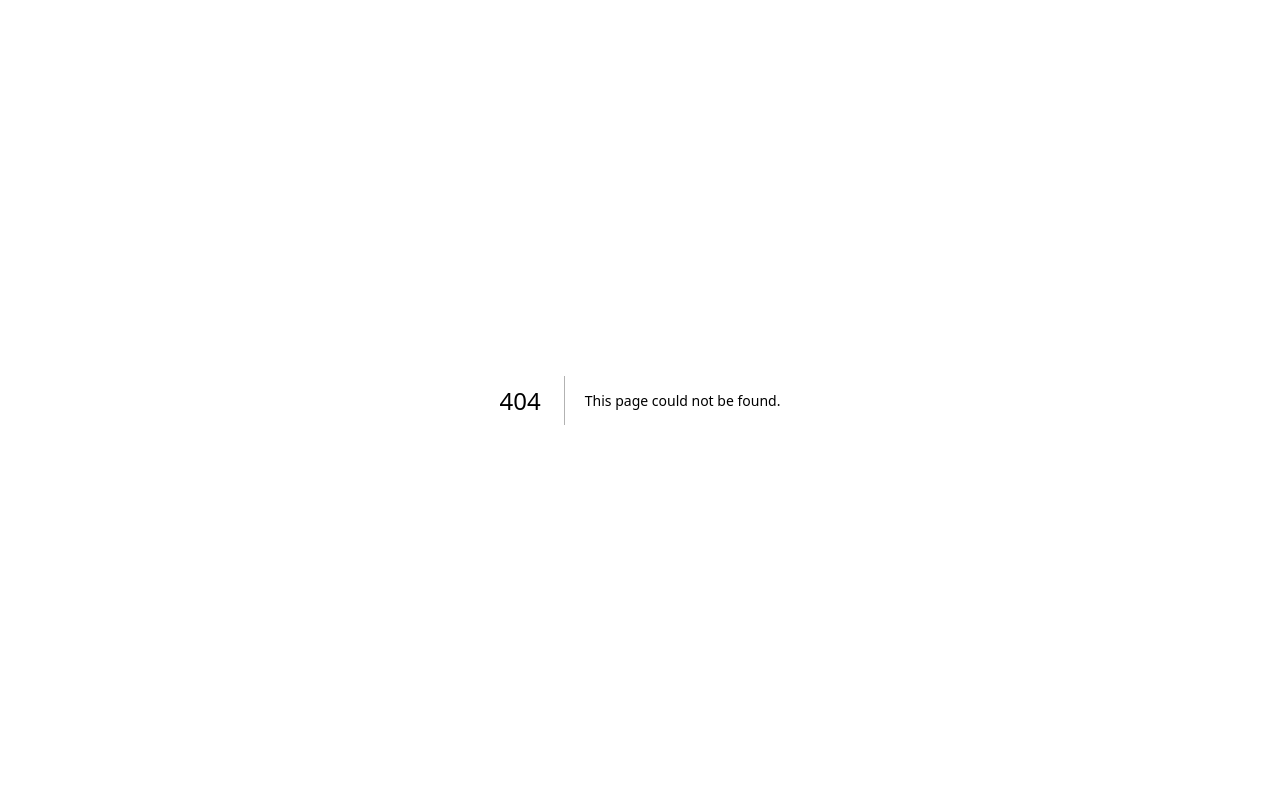
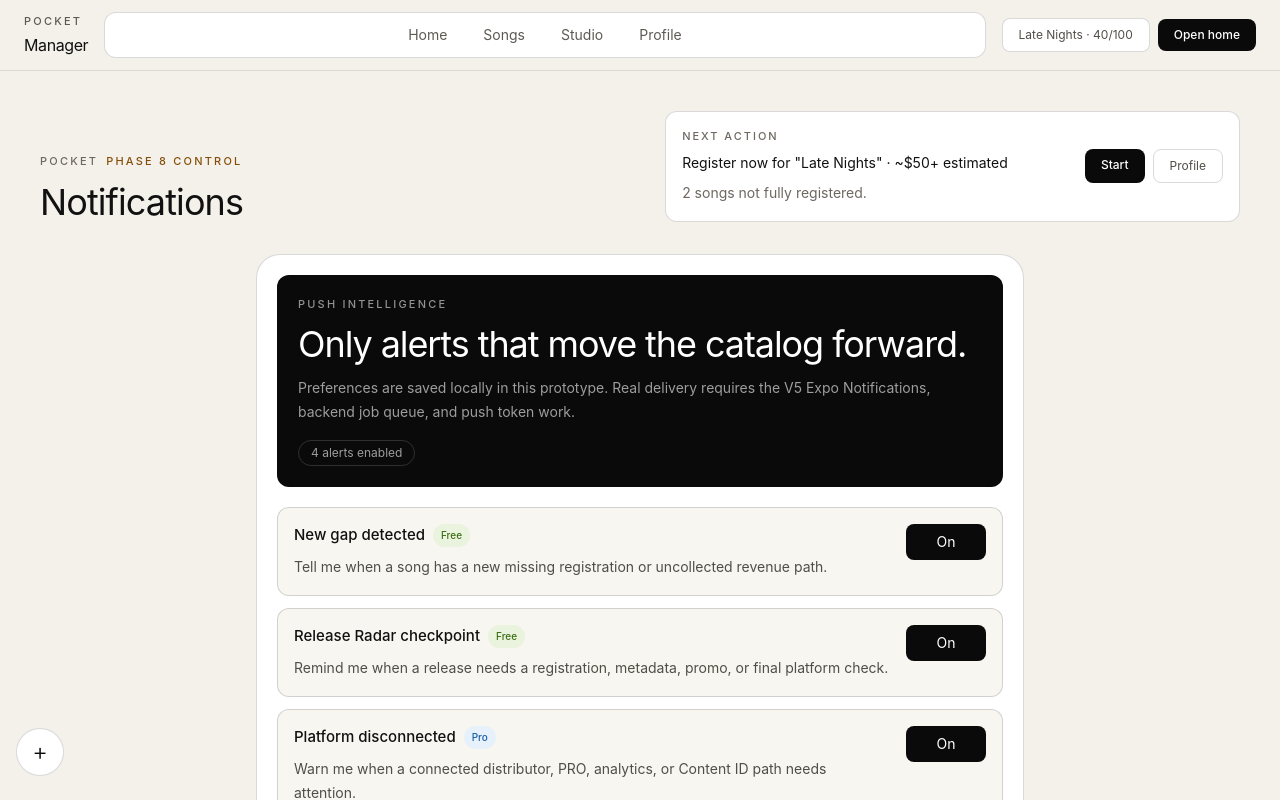
Before and after one commit to oogunbiyi22/pocket-manager, a Next.js app: page /notifications in a window 1280 px wide. Before the commit this address had no page. Shown: the top 800 px of the page. Built offline with nearby package versions, Linux system fonts and the light colour scheme.

Commit message:
Add notification preferences

```diff
--- /dev/null
+++ b/src/app/notifications/page.tsx
@@ -0,0 +1,154 @@
+"use client";
+
+import { useEffect, useMemo, useState } from "react";
+import { AppShell } from "@/components/app-shell";
+
+const STORAGE_KEY = "pocket-manager-notification-preferences";
+
+type NotificationPreference = {
+  id: string;
+  label: string;
+  tier: "Free" | "Pro" | "Elite";
+  description: string;
+  enabled: boolean;
+};
+
+const defaultPreferences: NotificationPreference[] = [
+  {
+    id: "gap-alerts",
+    label: "New gap detected",
+    tier: "Free",
+    description: "Tell me when a song has a new missing registration or uncollected revenue path.",
+    enabled: true,
+  },
+  {
+    id: "release-radar",
+    label: "Release Radar checkpoint",
+    tier: "Free",
+    description: "Remind me when a release needs a registration, metadata, promo, or final platform check.",
+    enabled: true,
+  },
+  {
+    id: "platform-disconnected",
+    label: "Platform disconnected",
+    tier: "Pro",
+    description: "Warn me when a connected distributor, PRO, analytics, or Content ID path needs attention.",
+    enabled: true,
+  },
+  {
+    id: "weekly-summary",
+    label: "Weekly income summary",
+    tier: "Pro",
+    description: "Send a calm weekly recap of confirmed income, estimated gaps, and closed actions.",
+    enabled: false,
+  },
+  {
+    id: "statement-ready",
+    label: "Statement ready to review",
+    tier: "Pro",
+    description: "Notify me when a royalty statement has been parsed and attached to my catalog.",
+    enabled: true,
+  },
+  {
+    id: "promo-posted",
+    label: "Promo asset posted",
+    tier: "Pro",
+    description: "Confirm when a scheduled Promo Studio asset posts or fails through Buffer.",
+    enabled: false,
+  },
+  {
+    id: "accountant-export",
+    label: "Accountant report sent",
+    tier: "Elite",
+    description: "Confirm quarterly financial exports sent to my accountant.",
+    enabled: false,
+  },
+];
+
+export default function NotificationsPage() {
+  const [preferences, setPreferences] = useState(loadPreferences);
+  const enabledCount = useMemo(() => preferences.filter((item) => item.enabled).length, [preferences]);
+
+  useEffect(() => {
+    window.localStorage.setItem(STORAGE_KEY, JSON.stringify(preferences));
+  }, [preferences]);
+
+  function togglePreference(id: string) {
+    setPreferences((current) => current.map((item) => (item.id === id ? { ...item, enabled: !item.enabled } : item)));
+  }
+
+  return (
+    <AppShell title="Notifications" eyebrow="Phase 8 control">
+      <main className="mx-auto max-w-3xl rounded-[24px] border-[0.5px] border-black/15 bg-white p-5 text-[#111]">
+        <section className="rounded-xl border-[0.5px] border-black/15 bg-[#0a0a0a] p-5 text-white">
+          <div className="text-[11px] font-medium uppercase tracking-[0.2em] text-white/55">Push intelligence</div>
+          <h2 className="mt-3 text-4xl font-normal tracking-[-0.03em]">Only alerts that move the catalog forward.</h2>
+          <p className="mt-3 max-w-2xl text-sm leading-6 text-white/60">
+            Preferences are saved locally in this prototype. Real delivery requires the V5 Expo Notifications, backend job queue, and push token work.
+          </p>
+          <div className="mt-4 inline-flex rounded-full border-[0.5px] border-white/15 px-3 py-1 text-xs text-white/60">
+            {enabledCount} alerts enabled
+          </div>
+        </section>
+
+        <section className="mt-5 space-y-3">
+          {preferences.map((item) => (
+            <article key={item.id} className="rounded-xl border-[0.5px] border-black/15 bg-[#f8f6f1] p-4">
+              <div className="flex items-start justify-between gap-4">
+                <div>
+                  <div className="flex flex-wrap items-center gap-2">
+                    <h3 className="text-[15px] font-medium text-[#111]">{item.label}</h3>
+                    <span className={`rounded-full px-2 py-1 text-[10px] font-medium ${tierClass(item.tier)}`}>{item.tier}</span>
+                  </div>
+                  <p className="mt-2 text-sm leading-6 text-[#514d47]">{item.description}</p>
+                </div>
+                <button
+                  type="button"
+                  onClick={() => togglePreference(item.id)}
+                  className={`min-w-20 rounded-lg px-3 py-2 text-sm ${item.enabled ? "bg-[#0a0a0a] text-white" : "border-[0.5px] border-black/15 text-[#111]"}`}
+                >
+                  {item.enabled ? "On" : "Off"}
+                </button>
+              </div>
+            </article>
+          ))}
+        </section>
+      </main>
+    </AppShell>
+  );
+}
+
+function tierClass(tier: NotificationPreference["tier"]) {
+  if (tier === "Free") {
+    return "bg-[#eaf3de] text-[#3b6d11]";
+  }
+
+  if (tier === "Pro") {
+    return "bg-[#e6f1fb] text-[#185fa5]";
+  }
+
+  return "bg-[#faeeda] text-[#854f0b]";
+}
+
+function loadPreferences() {
+  if (typeof window === "undefined") {
+    return defaultPreferences;
+  }
+
+  try {
+    const raw = window.localStorage.getItem(STORAGE_KEY);
+
+    if (!raw) {
+      return defaultPreferences;
+    }
+
+    const parsed = JSON.parse(raw) as NotificationPreference[];
+    return defaultPreferences.map((item) => ({
+      ...item,
+      enabled: parsed.find((saved) => saved.id === item.id)?.enabled ?? item.enabled,
+    }));
+  } catch {
+    window.localStorage.removeItem(STORAGE_KEY);
+    return defaultPreferences;
+  }
+}
--- a/src/app/settings/page.tsx
+++ b/src/app/settings/page.tsx
@@ -65,6 +65,16 @@ export default function SettingsPage() {
         </section>
 
         <section className="mt-5 rounded-xl border-[0.5px] border-black/15 bg-[#f8f6f1] p-4">
+          <div className="text-[11px] font-medium uppercase tracking-[0.2em] text-[#5d5a54]">Notifications</div>
+          <p className="mt-3 text-sm leading-6 text-[#514d47]">
+            Choose the alerts that reduce stress: gap alerts, release checkpoints, platform issues, summaries, statement updates, and posting confirmations.
+          </p>
+          <Link href="/notifications" className="mt-4 inline-flex rounded-lg bg-[#0a0a0a] px-4 py-2 text-sm text-white">
+            Manage notifications
+          </Link>
+        </section>
+
+        <section className="mt-5 rounded-xl border-[0.5px] border-black/15 bg-[#f8f6f1] p-4">
           <div className="text-[11px] font-medium uppercase tracking-[0.2em] text-[#5d5a54]">Next action queue</div>
           <p className="mt-3 text-sm leading-6 text-[#514d47]">
             Free shows one top action. Pro unlocks the full prioritized queue and lets creators work through every gap.
```
